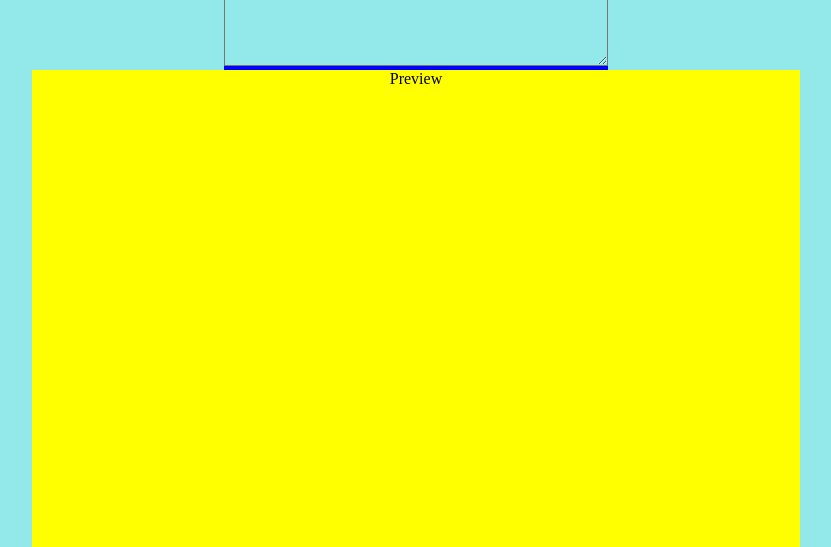
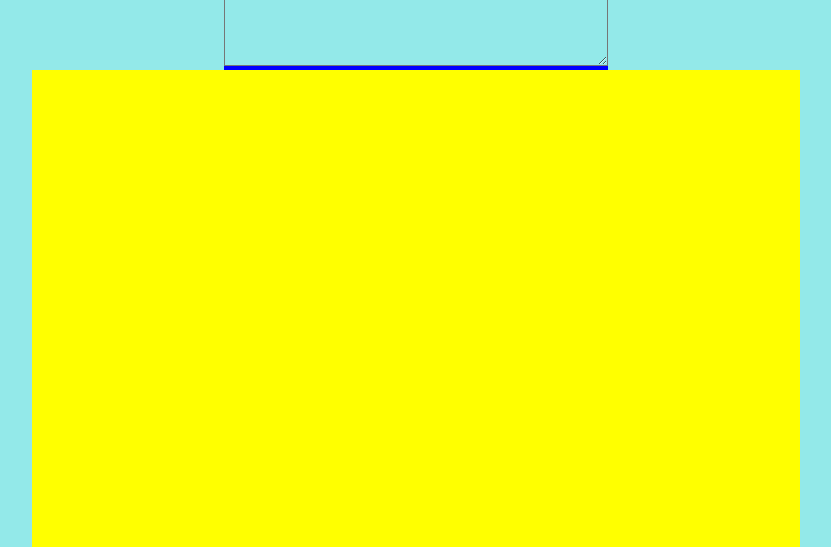
Before and after one commit to deepelegant99/markdown_previewer, a React (Create React App) app: page / in a window 1280 px wide. Shown: the part 258-805 px from the top of the page, without its empty margins (232-1063 px from the left). Built offline with nearby package versions, Linux system fonts and the light colour scheme.

Commit message:
I have added marked llibrary, and used it to transform the markdown code from editor to preview panel

```diff
--- a/package.json
+++ b/package.json
@@ -6,6 +6,7 @@
     "@testing-library/jest-dom": "^5.16.2",
     "@testing-library/react": "^12.1.3",
     "@testing-library/user-event": "^13.5.0",
+    "marked": "^4.0.12",
     "react": "^17.0.2",
     "react-dom": "^17.0.2",
     "react-scripts": "5.0.0",
--- a/public/index.html
+++ b/public/index.html
@@ -29,12 +29,6 @@
   <body>
     <noscript>You need to enable JavaScript to run this app.</noscript>
     <div id="root"></div>
-    <script
-      src="https://cdnjs.cloudflare.com/ajax/libs/marked/4.0.2/marked.min.js"
-      integrity="sha512-hzyXu3u+VDu/7vpPjRKFp9w33Idx7pWWNazPm+aCMRu26yZXFCby1gn1JxevVv3LDwnSbyKrvLo3JNdi4Qx1ww=="
-      crossorigin="anonymous"
-      referrerpolicy="no-referrer"
-    ></script>
 
     <!--
       This HTML file is a template.
--- a/src/components/Preview.js
+++ b/src/components/Preview.js
@@ -1,13 +1,11 @@
 import React from 'react'
 import styles from './Preview.module.css';
+import { marked } from 'marked';
 
-export const Preview = ({word}) => {
+export const Preview = ({text}) => {
   return (
-    <div id="Preview"  className={styles.Preview}>
-      Preview
-
-      {word}
-
+    <div id="Preview" className={styles.Preview}>
+      {marked.parse(text)}
     </div>
-  )
+  );
 }
```
Also changed, not shown: 1 other file (tests, documents, lock files or other folders).
